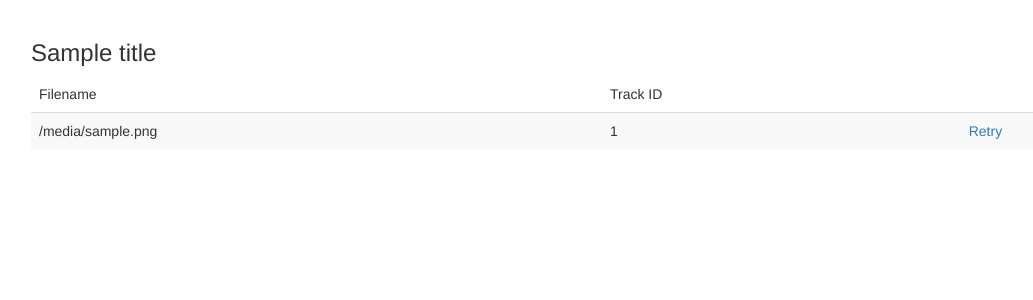
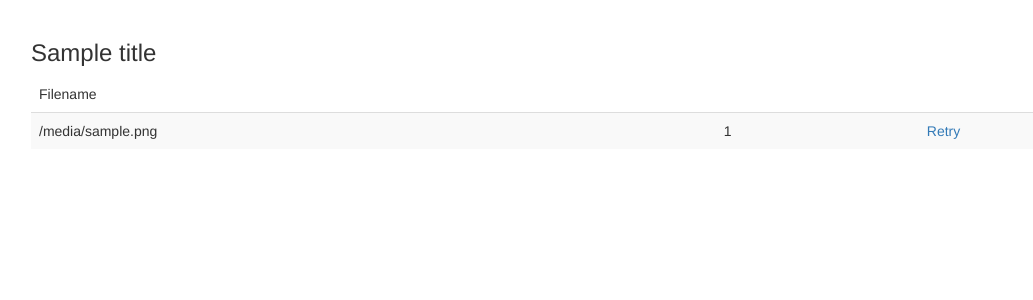
Before and after one commit to MikeMcMahon/echonest, a Django app: template echonest/templates/songlisting.html in a window 1280 px wide. Shown: the part 52-352 px from the top of the page, without its empty margins (39-1072 px from the left). Run offline with Django 3.2, Linux system fonts and the light colour scheme; the template is opened without the code that fills it: most values are stand-ins (such as "Sample title", 1, 10 or a date in 2020); some libraries are stand-ins or nearby versions.

Commit message:
removing col header

```diff
--- a/echonest/templates/songlisting.html
+++ b/echonest/templates/songlisting.html
@@ -7,7 +7,7 @@
                 <thead>
                 <tr>
                     <td>Filename</td>
-                    <td>Track ID</td>
+                    <td></td>
                     <td></td>
                     <td></td>
                 </tr>
```
